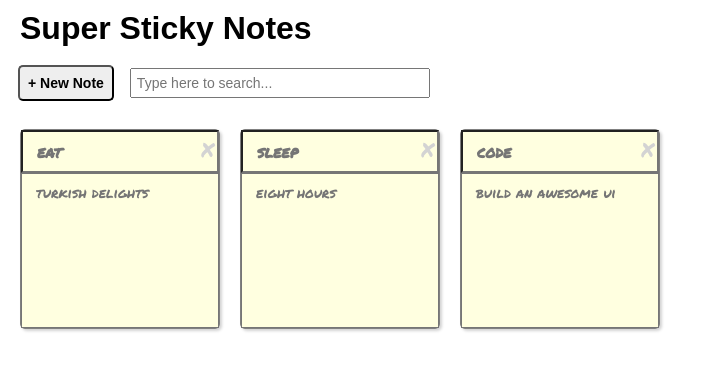
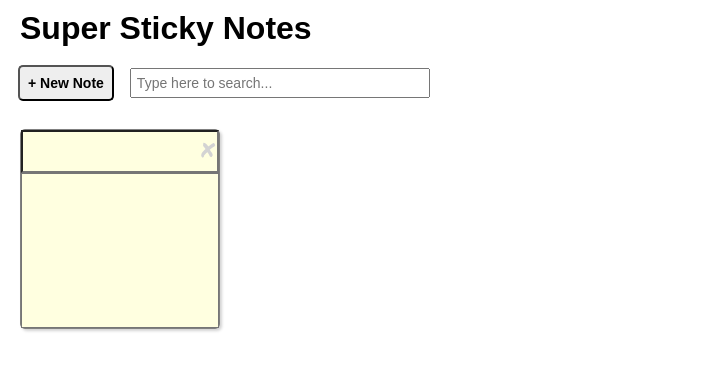
Before and after one commit to MuneerMek/reactjs-sticky-notes-app, a React (Create React App) app: page / in a window 1280 px wide. Shown: the top 370 px of the page, without its empty margins (0-708 px from the left). Built offline with nearby package versions, Linux system fonts and the light colour scheme.

Commit message:
passed addNote function to header

```diff
--- a/src/App.js
+++ b/src/App.js
@@ -6,30 +6,29 @@ class App extends Component {
   state = {
     notes: [
       {
-        id: 0,
-        title: "eat",
-        description: "turkish delights",
-        doesMatchSearch: true,
-      },
-      {
-        id: 1,
-        title: "sleep",
-        description: "eight hours",
-        doesMatchSearch: true,
-      },
-      {
-        id: 2,
-        title: "code",
-        description: "build an awesome ui",
+        id: Date.now(),
+        title: "",
+        description: "",
         doesMatchSearch: true,
       },
     ],
     searchText: "",
   };
+
+  addNote = () => {
+    const newNote = {
+      id: Date.now(),
+      title: "",
+      description: "",
+      doesMatchSearch: true,
+    };
+    this.setState({ notes: [newNote, ...this.state.notes] });
+  };
+
   render() {
     return (
       <div>
-        <Header searchText={this.state.searchText} />
+        <Header searchText={this.state.searchText} addNote={this.addNote} />
         <NotesList notes={this.state.notes} />
       </div>
     );
--- a/src/Header.js
+++ b/src/Header.js
@@ -1,10 +1,12 @@
 import React from "react";
 
 const Header = (props) => (
-  <header>
+  <header className="app-header">
     <h1 className="app-header__title">Super Sticky Notes</h1>
     <aside className="app-header__controls">
-      <button className="add-new">+ New Note</button>
+      <button className="add-new" onClick={props.addNote}>
+        + New Note
+      </button>
       <input
         type="text"
         placeholder="Type here to search..."
```
